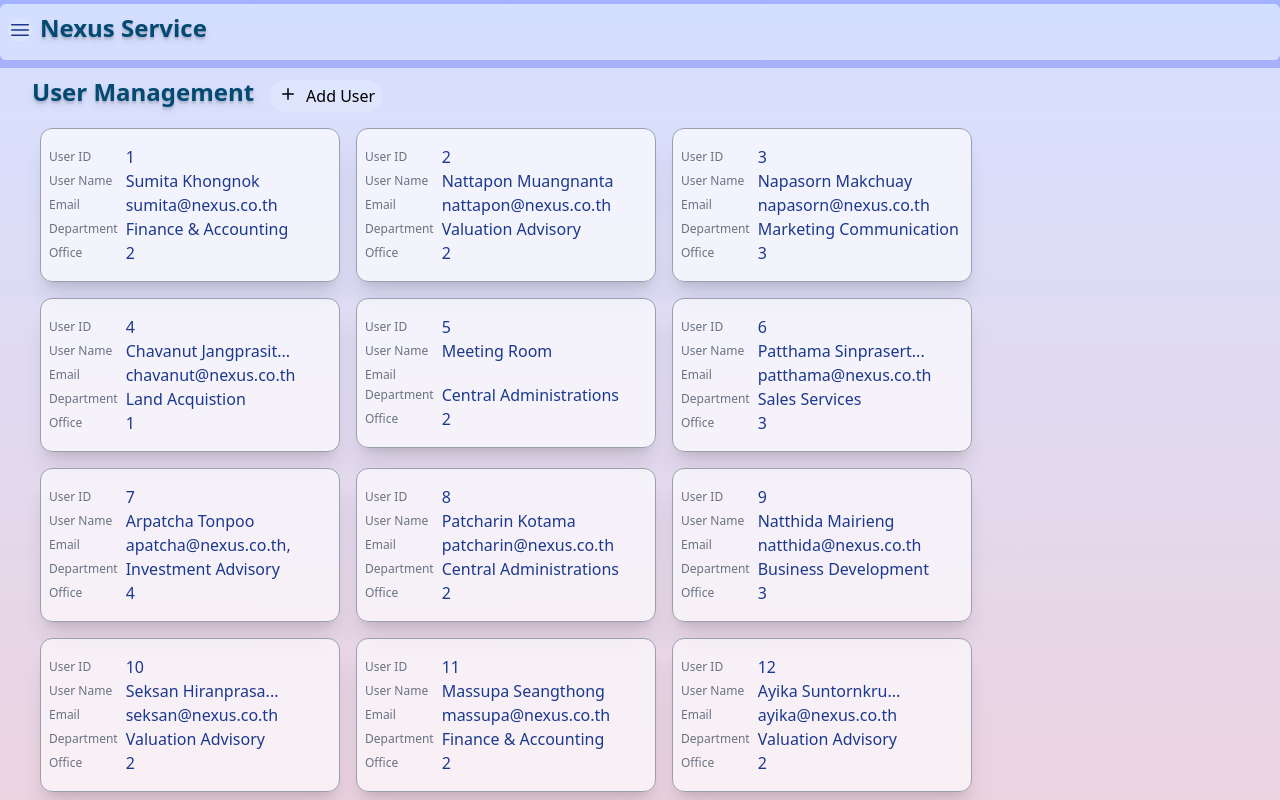
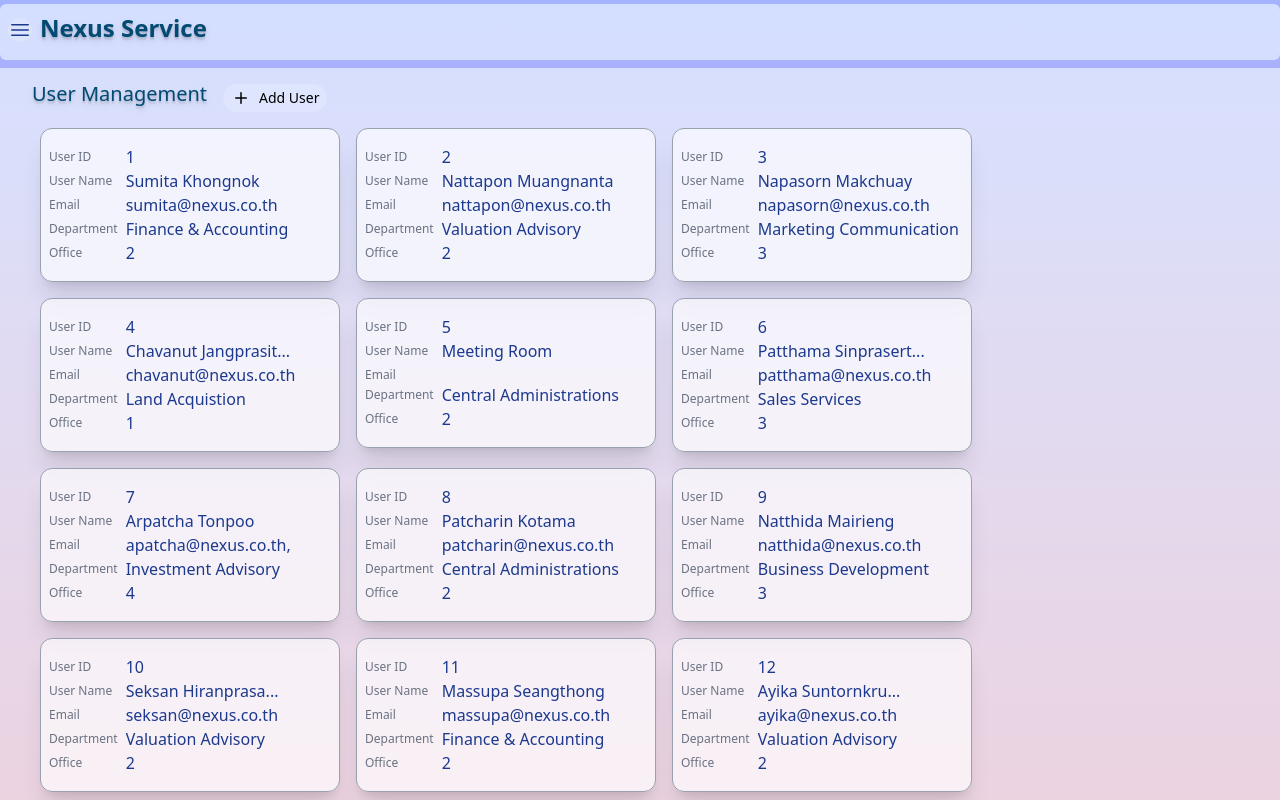
Before and after one commit to deskcodeFun/nexus-app, a Vue app: page /user in a window 1280 px wide. Shown: the top 800 px of the page. Built offline with nearby package versions, Linux system fonts and the light colour scheme.

Commit message:
modified:   src/views/UserView.vue

```diff
--- a/src/views/UserView.vue
+++ b/src/views/UserView.vue
@@ -1,14 +1,14 @@
 <template>
   <!-- Header -->
   <div class="flex flex-row justify-between sm:justify-normal px-2 sm:pl-8 py-2">
-    <p class="font-semibold sm:text-2xl text-sky-900 text-shadow-lg">User Management</p>
+    <p class="text-lg mt-1 sm:text-xl text-sky-900 text-shadow-lg">User Management</p>
     <span>
       <RouterLink
-        class="flex flex-row mt-1 mx-4 px-2 py-1 rounded-full bg-blue-50/25 hover:text-white hover:bg-blue-800"
+        class="flex flex-row mt-2 mx-4 px-2 py-1 rounded-full bg-blue-50/25 hover:text-white hover:bg-blue-800"
         to="/addUser"
       >
         <PlusIcon class="h-5 w-5" />
-        <p class="ml-2">Add User</p>
+        <p class="ml-2 text-sm">Add User</p>
       </RouterLink>
     </span>
   </div>
```
